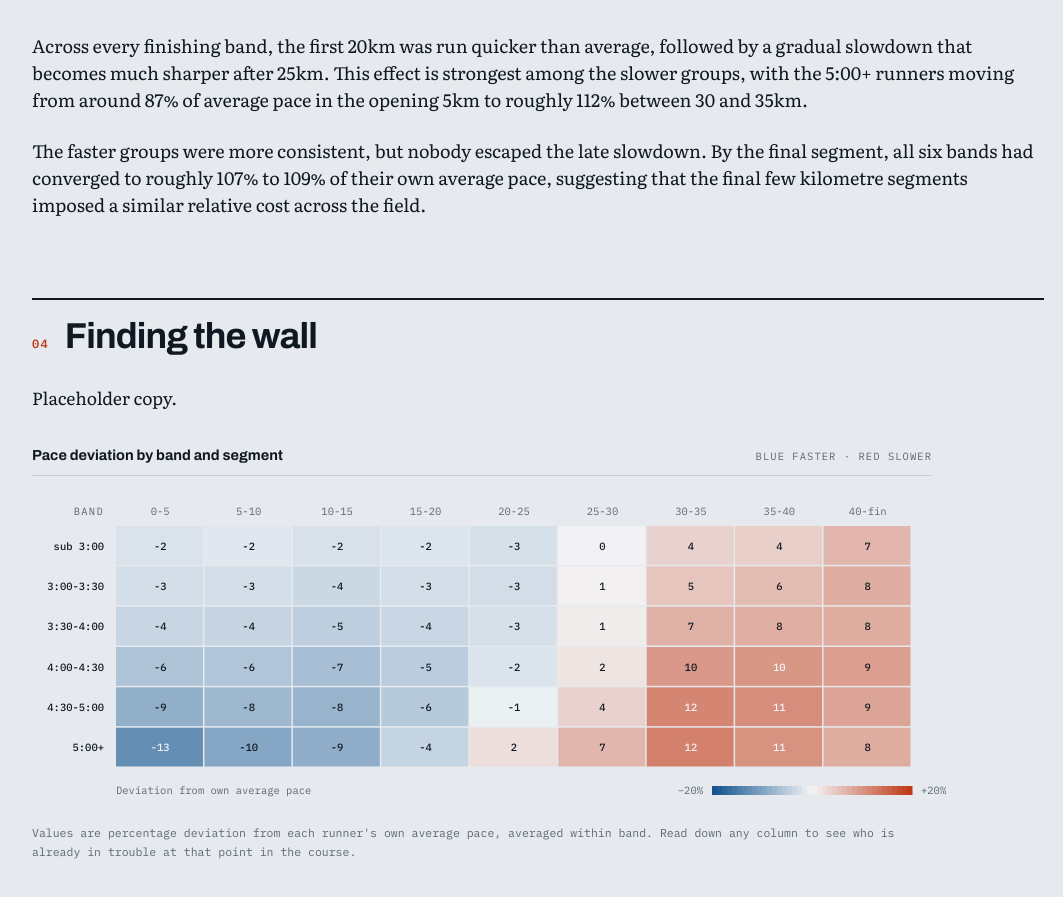
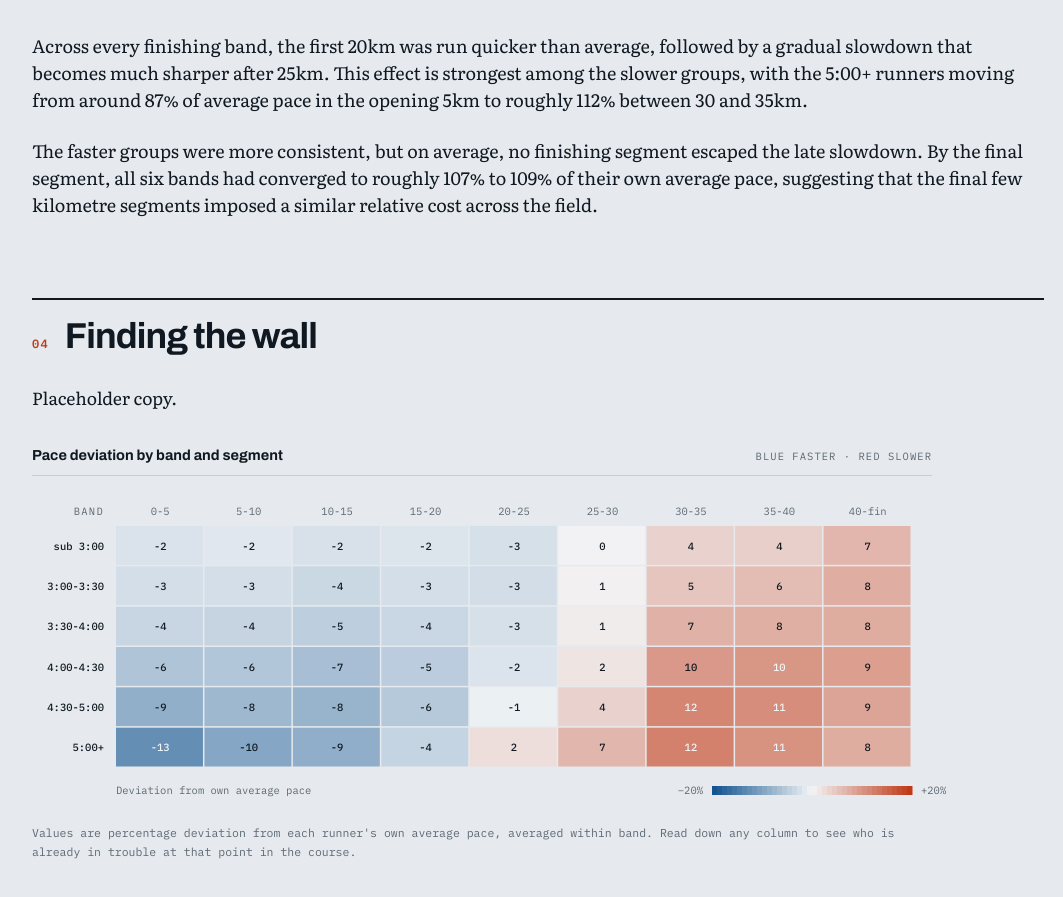
Before and after one commit to a-craker/cpt-marathon-26, a React (Vite) app: page / in a window 1280 px wide. Shown: the part 7040-7937 px from the top of the page, without its empty margins (102-1165 px from the left). Built offline with nearby package versions, Linux system fonts and the light colour scheme.

Commit message:
write up

```diff
--- a/src/App.jsx
+++ b/src/App.jsx
@@ -207,7 +207,7 @@ export default function App() {
             30 and 35km.
           </p>
           <p className="text-[18px] leading-normal max-w-none mb-6">
-            The faster groups were more consistent, but nobody escaped the late slowdown. By the final segment, all six bands had converged to roughly 107% to 109%
+            The faster groups were more consistent, but on average, no finishing segment escaped the late slowdown. By the final segment, all six bands had converged to roughly 107% to 109%
             of their own average pace, suggesting that the final few kilometre segments imposed a similar relative cost across the field.
           </p>
         </Section>
```
